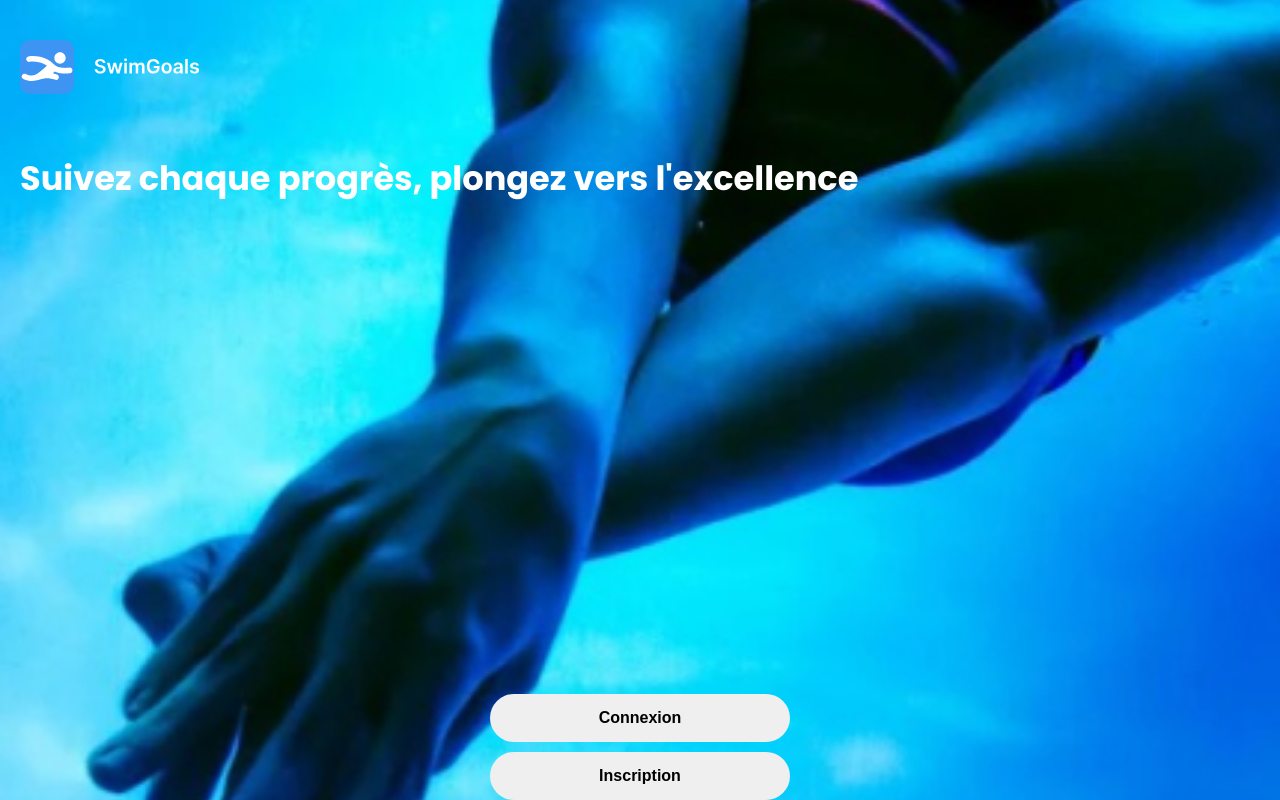
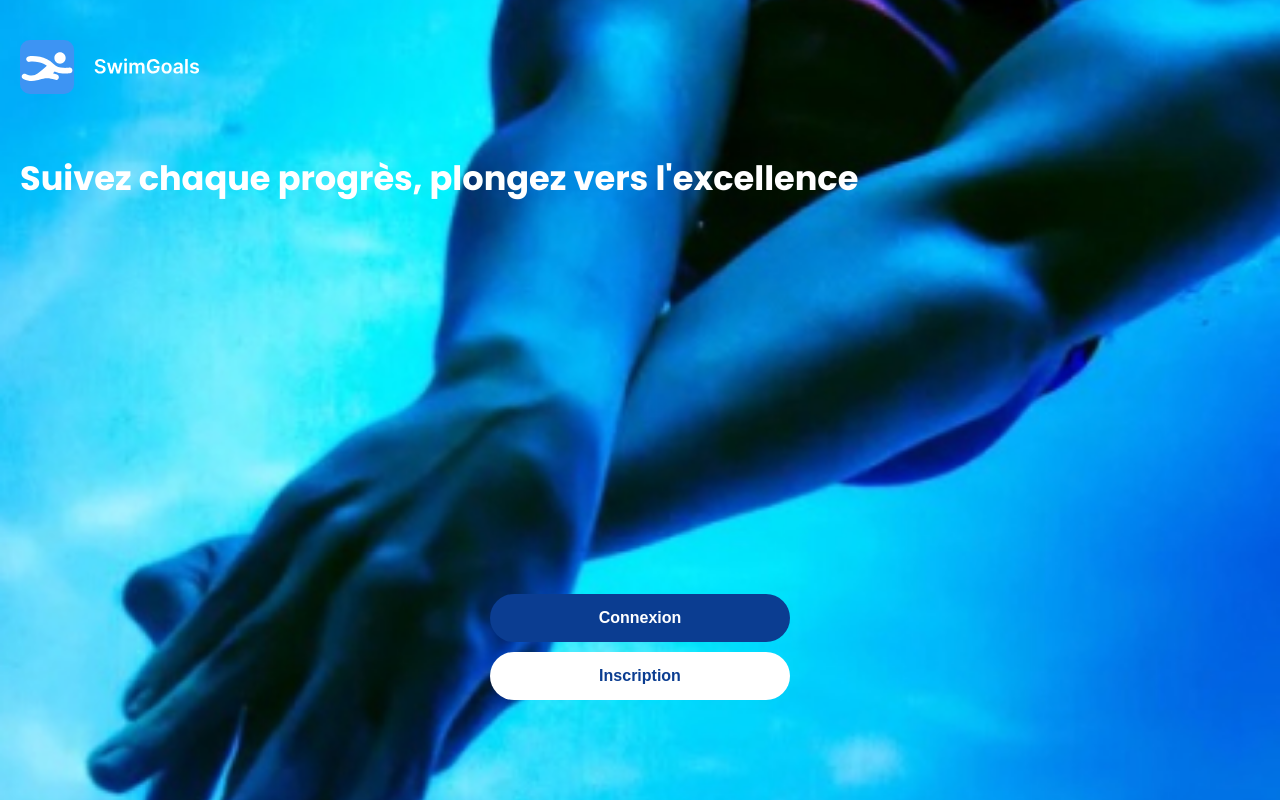
Before and after one commit to FaresBza/swimgoals_travail_bachelor, a Next.js app in the folder swimgoals_frontend/: page / in a window 1280 px wide. Built offline with nearby package versions, Linux system fonts and the light colour scheme.

Commit message:
Style Home page v1

```diff
--- a/swimgoals_frontend/src/app/page.tsx
+++ b/swimgoals_frontend/src/app/page.tsx
@@ -9,10 +9,12 @@ export default function Home() {
   return (
     <div className="container">
       <Header />
-      <div className="button-container">
-        <Button txt="Connexion" />
-        <Button txt="Inscription" />
-      </div>
+      <main className="home-main">
+        <div className="button-container">
+          <Button txt="Connexion" />
+          <Button txt="Inscription" />
+        </div>
+      </main>
     </div>
   )
 }
--- a/swimgoals_frontend/src/app/styles/Button.scss
+++ b/swimgoals_frontend/src/app/styles/Button.scss
@@ -8,4 +8,14 @@
     font-weight: variables.$text-bold-800;
     cursor: pointer;
     border: none;
+
+    &:first-child {
+        background-color: variables.$global-blue;
+        color: variables.$white;
+    }
+
+    &:last-child {
+        background-color: variables.$white;
+        color: variables.$global-blue;
+    }
 }
--- a/swimgoals_frontend/src/app/styles/Home.scss
+++ b/swimgoals_frontend/src/app/styles/Home.scss
@@ -1,8 +1,16 @@
-.button-container {
+.home-main {
     display: flex;
     flex-direction: column;
-    justify-content: flex-end;
-    gap: 10px;
-    width: 100vh;
-    max-width: 300px;
+    align-items: center;
+    margin-top: auto;
+    padding-bottom: 100px;
+
+    .button-container {
+        display: flex;
+        flex-direction: column;
+        justify-content: flex-end;
+        gap: 10px;
+        width: 100vh;
+        max-width: 300px;
+    }
 }
```
